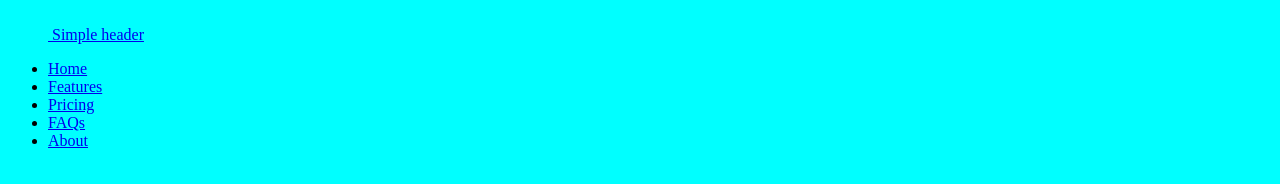
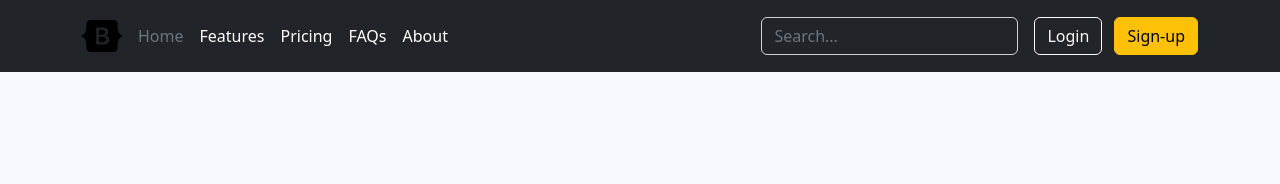
Before and after one commit to JosuCx/josucx.github.io, a plain HTML site: page EDD_Proyecto1_201700688/index.html in a window 1280 px wide. Drawn offline with nearby package versions, Linux system fonts and the light colour scheme.

Commit message:
Arreglo de Inicio

```diff
--- /dev/null
+++ b/EDD_Proyecto1_201700688/estilo.css
@@ -0,0 +1,15 @@
+.form-control-dark {
+    border-color: var(--bs-gray);
+  }
+  .form-control-dark:focus {
+    border-color: #fff;
+    box-shadow: 0 0 0 .25rem rgba(255, 255, 255, .25);
+  }
+
+  .text-small {
+    font-size: 85%;
+  }
+
+  .dropdown-toggle {
+    outline: 0;
+  }
--- a/EDD_Proyecto1_201700688/index.html
+++ b/EDD_Proyecto1_201700688/index.html
@@ -2,23 +2,63 @@
 <html lang="es">
     <head>
         <title>Inicio</title>
+                <!-- CSS only -->
+                <link href="https://cdn.jsdelivr.net/npm/bootstrap@5.2.3/dist/css/bootstrap.min.css" rel="stylesheet" integrity="sha384-rbsA2VBKQhggwzxH7pPCaAqO46MgnOM80zW1RWuH61DGLwZJEdK2Kadq2F9CUG65" crossorigin="anonymous">
+                <link sytle="stylesheet" type="text/css" href="estilo.css">
+                <!-- JavaScript Bundle with Popper -->
+                <script src="https://cdn.jsdelivr.net/npm/bootstrap@5.2.3/dist/js/bootstrap.bundle.min.js" integrity="sha384-kenU1KFdBIe4zVF0s0G1M5b4hcpxyD9F7jL+jjXkk+Q2h455rYXK/7HAuoJl+0I4" crossorigin="anonymous"></script>
+
     </head>
-<body style="background-color: aqua;">
-    <div class="container">
-        <header class="d-flex flex-wrap justify-content-center py-3 mb-4 border-bottom">
-          <a href="/" class="d-flex align-items-center mb-3 mb-md-0 me-md-auto text-dark text-decoration-none">
-            <svg class="bi me-2" width="40" height="32"><use xlink:href="#bootstrap"/></svg>
-            <span class="fs-4">Simple header</span>
-          </a>
+<body style="background-color:ghostwhite;">
+    <svg xmlns="http://www.w3.org/2000/svg" style="display: none;">
+        <symbol id="bootstrap" viewBox="0 0 118 94">
+          <title>Bootstrap</title>
+          <path fill-rule="evenodd" clip-rule="evenodd" d="M24.509 0c-6.733 0-11.715 5.893-11.492 12.284.214 6.14-.064 14.092-2.066 20.577C8.943 39.365 5.547 43.485 0 44.014v5.972c5.547.529 8.943 4.649 10.951 11.153 2.002 6.485 2.28 14.437 2.066 20.577C12.794 88.106 17.776 94 24.51 94H93.5c6.733 0 11.714-5.893 11.491-12.284-.214-6.14.064-14.092 2.066-20.577 2.009-6.504 5.396-10.624 10.943-11.153v-5.972c-5.547-.529-8.934-4.649-10.943-11.153-2.002-6.484-2.28-14.437-2.066-20.577C105.214 5.894 100.233 0 93.5 0H24.508zM80 57.863C80 66.663 73.436 72 62.543 72H44a2 2 0 01-2-2V24a2 2 0 012-2h18.437c9.083 0 15.044 4.92 15.044 12.474 0 5.302-4.01 10.049-9.119 10.88v.277C75.317 46.394 80 51.21 80 57.863zM60.521 28.34H49.948v14.934h8.905c6.884 0 10.68-2.772 10.68-7.727 0-4.643-3.264-7.207-9.012-7.207zM49.948 49.2v16.458H60.91c7.167 0 10.964-2.876 10.964-8.281 0-5.406-3.903-8.178-11.425-8.178H49.948z"></path>
+        </symbol>
+        <symbol id="home" viewBox="0 0 16 16">
+          <path d="M8.354 1.146a.5.5 0 0 0-.708 0l-6 6A.5.5 0 0 0 1.5 7.5v7a.5.5 0 0 0 .5.5h4.5a.5.5 0 0 0 .5-.5v-4h2v4a.5.5 0 0 0 .5.5H14a.5.5 0 0 0 .5-.5v-7a.5.5 0 0 0-.146-.354L13 5.793V2.5a.5.5 0 0 0-.5-.5h-1a.5.5 0 0 0-.5.5v1.293L8.354 1.146zM2.5 14V7.707l5.5-5.5 5.5 5.5V14H10v-4a.5.5 0 0 0-.5-.5h-3a.5.5 0 0 0-.5.5v4H2.5z"/>
+        </symbol>
+        <symbol id="speedometer2" viewBox="0 0 16 16">
+          <path d="M8 4a.5.5 0 0 1 .5.5V6a.5.5 0 0 1-1 0V4.5A.5.5 0 0 1 8 4zM3.732 5.732a.5.5 0 0 1 .707 0l.915.914a.5.5 0 1 1-.708.708l-.914-.915a.5.5 0 0 1 0-.707zM2 10a.5.5 0 0 1 .5-.5h1.586a.5.5 0 0 1 0 1H2.5A.5.5 0 0 1 2 10zm9.5 0a.5.5 0 0 1 .5-.5h1.5a.5.5 0 0 1 0 1H12a.5.5 0 0 1-.5-.5zm.754-4.246a.389.389 0 0 0-.527-.02L7.547 9.31a.91.91 0 1 0 1.302 1.258l3.434-4.297a.389.389 0 0 0-.029-.518z"/>
+          <path fill-rule="evenodd" d="M0 10a8 8 0 1 1 15.547 2.661c-.442 1.253-1.845 1.602-2.932 1.25C11.309 13.488 9.475 13 8 13c-1.474 0-3.31.488-4.615.911-1.087.352-2.49.003-2.932-1.25A7.988 7.988 0 0 1 0 10zm8-7a7 7 0 0 0-6.603 9.329c.203.575.923.876 1.68.63C4.397 12.533 6.358 12 8 12s3.604.532 4.923.96c.757.245 1.477-.056 1.68-.631A7 7 0 0 0 8 3z"/>
+        </symbol>
+        <symbol id="table" viewBox="0 0 16 16">
+          <path d="M0 2a2 2 0 0 1 2-2h12a2 2 0 0 1 2 2v12a2 2 0 0 1-2 2H2a2 2 0 0 1-2-2V2zm15 2h-4v3h4V4zm0 4h-4v3h4V8zm0 4h-4v3h3a1 1 0 0 0 1-1v-2zm-5 3v-3H6v3h4zm-5 0v-3H1v2a1 1 0 0 0 1 1h3zm-4-4h4V8H1v3zm0-4h4V4H1v3zm5-3v3h4V4H6zm4 4H6v3h4V8z"/>
+        </symbol>
+        <symbol id="people-circle" viewBox="0 0 16 16">
+          <path d="M11 6a3 3 0 1 1-6 0 3 3 0 0 1 6 0z"/>
+          <path fill-rule="evenodd" d="M0 8a8 8 0 1 1 16 0A8 8 0 0 1 0 8zm8-7a7 7 0 0 0-5.468 11.37C3.242 11.226 4.805 10 8 10s4.757 1.225 5.468 2.37A7 7 0 0 0 8 1z"/>
+        </symbol>
+        <symbol id="grid" viewBox="0 0 16 16">
+          <path d="M1 2.5A1.5 1.5 0 0 1 2.5 1h3A1.5 1.5 0 0 1 7 2.5v3A1.5 1.5 0 0 1 5.5 7h-3A1.5 1.5 0 0 1 1 5.5v-3zM2.5 2a.5.5 0 0 0-.5.5v3a.5.5 0 0 0 .5.5h3a.5.5 0 0 0 .5-.5v-3a.5.5 0 0 0-.5-.5h-3zm6.5.5A1.5 1.5 0 0 1 10.5 1h3A1.5 1.5 0 0 1 15 2.5v3A1.5 1.5 0 0 1 13.5 7h-3A1.5 1.5 0 0 1 9 5.5v-3zm1.5-.5a.5.5 0 0 0-.5.5v3a.5.5 0 0 0 .5.5h3a.5.5 0 0 0 .5-.5v-3a.5.5 0 0 0-.5-.5h-3zM1 10.5A1.5 1.5 0 0 1 2.5 9h3A1.5 1.5 0 0 1 7 10.5v3A1.5 1.5 0 0 1 5.5 15h-3A1.5 1.5 0 0 1 1 13.5v-3zm1.5-.5a.5.5 0 0 0-.5.5v3a.5.5 0 0 0 .5.5h3a.5.5 0 0 0 .5-.5v-3a.5.5 0 0 0-.5-.5h-3zm6.5.5A1.5 1.5 0 0 1 10.5 9h3a1.5 1.5 0 0 1 1.5 1.5v3a1.5 1.5 0 0 1-1.5 1.5h-3A1.5 1.5 0 0 1 9 13.5v-3zm1.5-.5a.5.5 0 0 0-.5.5v3a.5.5 0 0 0 .5.5h3a.5.5 0 0 0 .5-.5v-3a.5.5 0 0 0-.5-.5h-3z"/>
+        </symbol>
+      </svg>
+      <header class="p-3 text-bg-dark">
+        <div class="container">
+          <div class="d-flex flex-wrap align-items-center justify-content-center justify-content-lg-start">
+            <a href="/" class="d-flex align-items-center mb-2 mb-lg-0 text-white text-decoration-none">
+              <svg class="bi me-2" width="40" height="32" role="img" aria-label="Bootstrap"><use xlink:href="#bootstrap"/></svg>
+            </a>
 
-          <ul class="nav nav-pills">
-            <li class="nav-item"><a href="#" class="nav-link active" aria-current="page">Home</a></li>
-            <li class="nav-item"><a href="#" class="nav-link">Features</a></li>
-            <li class="nav-item"><a href="#" class="nav-link">Pricing</a></li>
-            <li class="nav-item"><a href="#" class="nav-link">FAQs</a></li>
-            <li class="nav-item"><a href="#" class="nav-link">About</a></li>
-          </ul>
-        </header>
-      </div>
+            <ul class="nav col-12 col-lg-auto me-lg-auto mb-2 justify-content-center mb-md-0">
+              <li><a href="#" class="nav-link px-2 text-secondary">Home</a></li>
+              <li><a href="#" class="nav-link px-2 text-white">Features</a></li>
+              <li><a href="#" class="nav-link px-2 text-white">Pricing</a></li>
+              <li><a href="#" class="nav-link px-2 text-white">FAQs</a></li>
+              <li><a href="#" class="nav-link px-2 text-white">About</a></li>
+            </ul>
+
+            <form class="col-12 col-lg-auto mb-3 mb-lg-0 me-lg-3" role="search">
+              <input type="search" class="form-control form-control-dark text-bg-dark" placeholder="Search..." aria-label="Search">
+            </form>
+
+            <div class="text-end">
+              <button type="button" class="btn btn-outline-light me-2">Login</button>
+              <button type="button" class="btn btn-warning">Sign-up</button>
+            </div>
+          </div>
+        </div>
+      </header>
+
 </body>
 </html>
```
